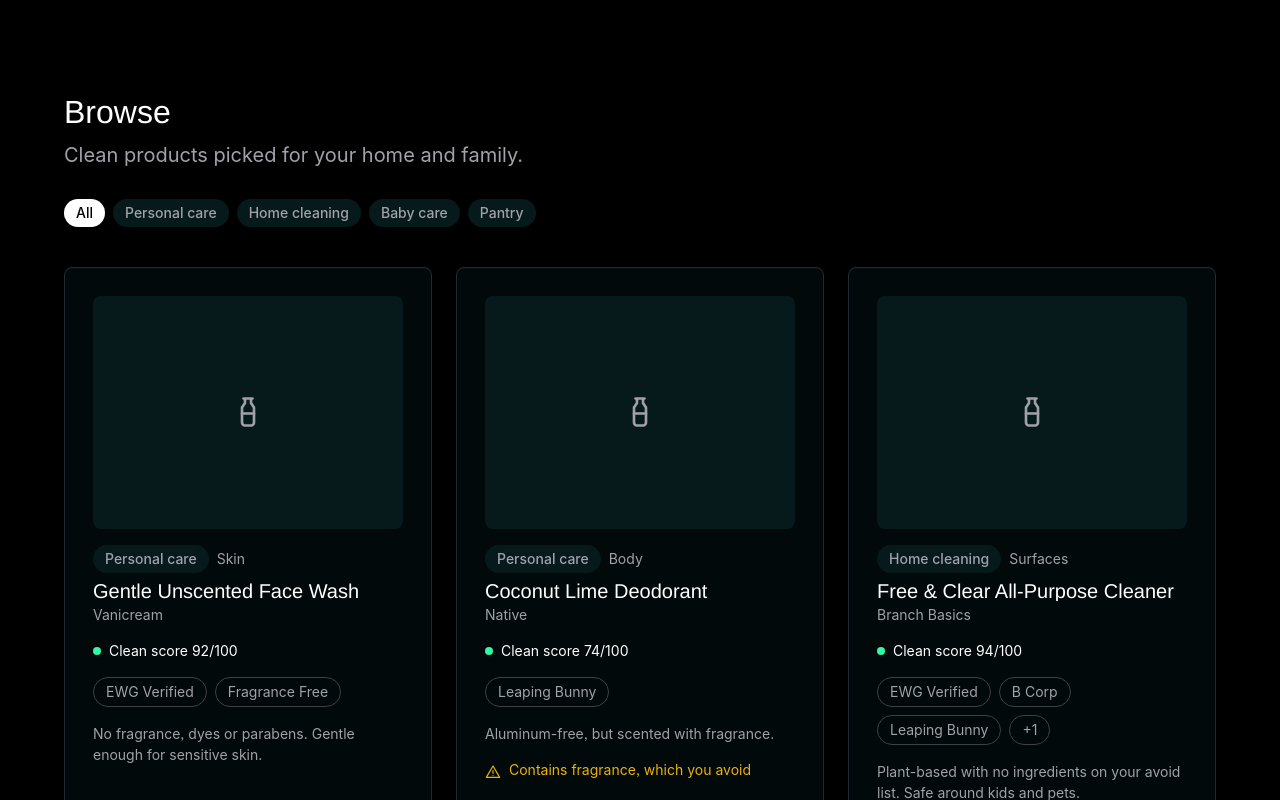
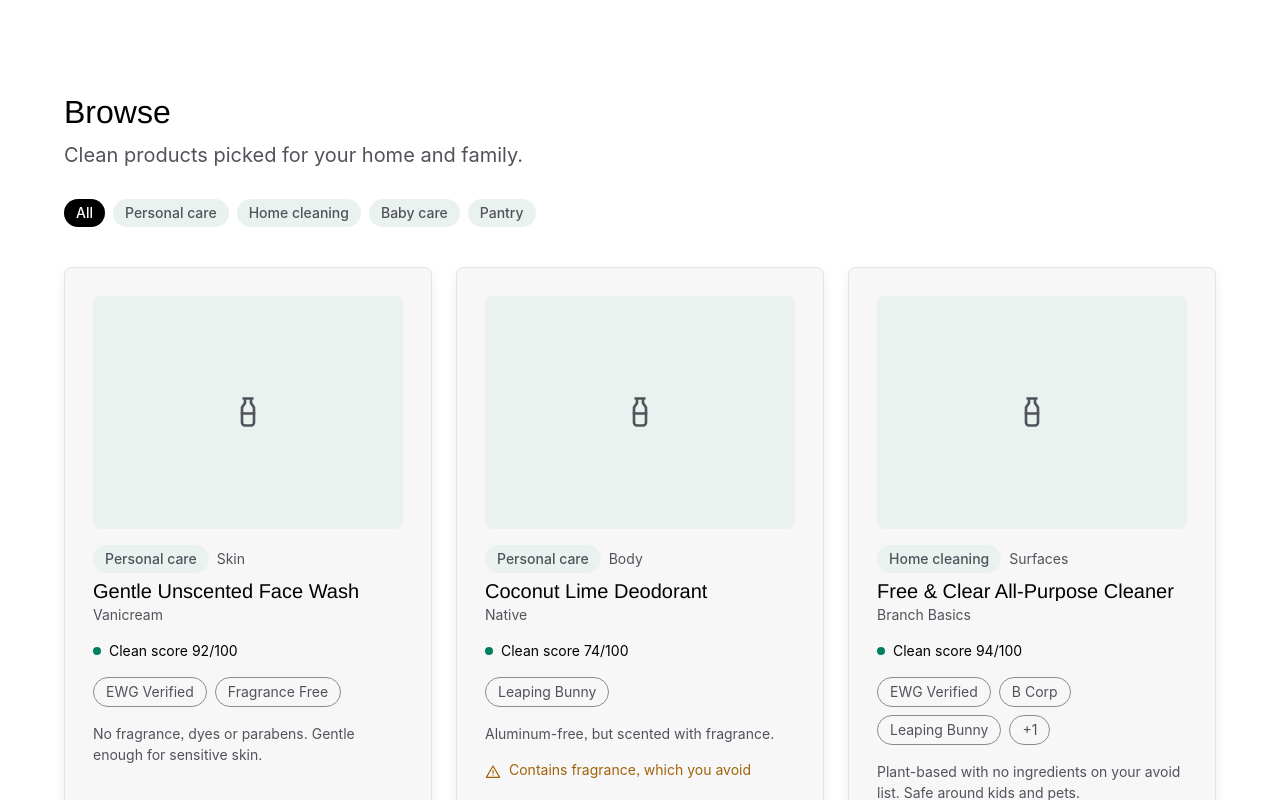
Before and after one commit to bphillips0172/clean-shopper, a React (Vite) app: page / in a window 1280 px wide. Shown: the top 800 px of the page. Built offline with nearby package versions, Linux system fonts and the light colour scheme.

Commit message:
Add light mode tokens and a ThemeToggle switch
Co-Authored-By: Claude Opus 5.5 <noreply@anthropic.com>

```diff
--- a/index.html
+++ b/index.html
@@ -5,6 +5,13 @@
     <link rel="icon" type="image/svg+xml" href="/favicon.svg" />
     <meta name="viewport" content="width=device-width, initial-scale=1.0" />
     <title>Clean Shopper</title>
+    <script>
+      // Apply a saved light/dark choice before the page draws, so it doesn't flash.
+      try {
+        const theme = localStorage.getItem('theme')
+        if (theme === 'light' || theme === 'dark') document.documentElement.dataset.theme = theme
+      } catch {}
+    </script>
   </head>
   <body>
     <div id="root"></div>
--- /dev/null
+++ b/src/components/ThemeToggle.jsx
@@ -0,0 +1,57 @@
+import { useState } from 'react'
+
+// The chosen theme lives on <html data-theme> and in localStorage. With no choice saved,
+// the page follows the device setting (see the light-mode block in tokens.css).
+function currentlyDark() {
+  const chosen = document.documentElement.dataset.theme
+  if (chosen) return chosen === 'dark'
+  return !window.matchMedia('(prefers-color-scheme: light)').matches
+}
+
+function ThemeToggle() {
+  const [isDark, setIsDark] = useState(currentlyDark)
+
+  const toggle = () => {
+    const theme = isDark ? 'light' : 'dark'
+    document.documentElement.dataset.theme = theme
+    try {
+      localStorage.setItem('theme', theme)
+    } catch {
+      // Storage can be blocked; the switch still works for this visit.
+    }
+    setIsDark(!isDark)
+  }
+
+  return (
+    <button
+      type="button"
+      role="switch"
+      aria-checked={isDark}
+      onClick={toggle}
+      className="inline-flex shrink-0 items-center gap-2 rounded-pill border border-border-soft bg-transparent px-3 py-1 font-body text-sm font-medium text-fg transition-colors duration-fast ease-standard cursor-pointer hover:bg-surface-warm focus-visible:outline-none focus-visible:shadow-focus-ring"
+    >
+      <svg
+        className="size-4"
+        viewBox="0 0 24 24"
+        fill="none"
+        stroke="currentColor"
+        strokeWidth="1.75"
+        strokeLinecap="round"
+        strokeLinejoin="round"
+        aria-hidden="true"
+      >
+        {isDark ? (
+          <path d="M20 14.5A8 8 0 0 1 9.5 4a8 8 0 1 0 10.5 10.5Z" />
+        ) : (
+          <>
+            <circle cx="12" cy="12" r="4" />
+            <path d="M12 2v2M12 20v2M4.9 4.9l1.4 1.4M17.7 17.7l1.4 1.4M2 12h2M20 12h2M4.9 19.1l1.4-1.4M17.7 6.3l1.4-1.4" />
+          </>
+        )}
+      </svg>
+      Dark mode
+    </button>
+  )
+}
+
+export default ThemeToggle
--- a/src/styles/tokens.css
+++ b/src/styles/tokens.css
@@ -1,6 +1,8 @@
 /* Design tokens: the source of truth for every visible value.
    Copied from the :root block of the reference components.html. */
 :root {
+  color-scheme: dark;
+
   --bg:           #000000;
   --surface:      #02090a;
   --surface-warm: #061a1c;
@@ -77,3 +79,70 @@
   --container-gutter-tablet:  32px;
   --container-gutter-phone:   16px;
 }
+
+/* Light mode. Only colors, shadows and the focus ring change; type, spacing and shapes are
+   shared. The neon accent and yellow warning are too faint on white, so light uses deeper
+   greens and amber that keep WCAG AA contrast.
+   It applies when the device is set to light, unless someone picked dark with the theme
+   switch (data-theme="dark"), and always when they picked light (data-theme="light"). */
+@media (prefers-color-scheme: light) {
+  :root:not([data-theme="dark"]) {
+    color-scheme: light;
+
+    --bg:           #ffffff;
+    --surface:      #f7f7f8;
+    --surface-warm: #eaf2f0;
+
+    --fg:   #000000;
+    --fg-2: #000000;
+    --muted: #52525b;
+    --meta:  #71717a;
+
+    --border:      #e4e4e7;
+    --border-soft: #8a8a93;
+
+    --accent:        #008060;
+    --accent-on:     #ffffff;
+    --accent-hover:  #006e52;
+
+    --success: #008060;
+    --warn:    #a16207;
+    --danger:  #b91c1c;
+
+    --elev-raised:
+      rgba(0, 0, 0, 0.04) 0px 1px 2px,
+      rgba(0, 0, 0, 0.06) 0px 4px 12px;
+
+    --focus-ring: 0 0 0 2px #008060;
+  }
+}
+
+:root[data-theme="light"] {
+  color-scheme: light;
+
+  --bg:           #ffffff;
+  --surface:      #f7f7f8;
+  --surface-warm: #eaf2f0;
+
+  --fg:   #000000;
+  --fg-2: #000000;
+  --muted: #52525b;
+  --meta:  #71717a;
+
+  --border:      #e4e4e7;
+  --border-soft: #8a8a93;
+
+  --accent:        #008060;
+  --accent-on:     #ffffff;
+  --accent-hover:  #006e52;
+
+  --success: #008060;
+  --warn:    #a16207;
+  --danger:  #b91c1c;
+
+  --elev-raised:
+    rgba(0, 0, 0, 0.04) 0px 1px 2px,
+    rgba(0, 0, 0, 0.06) 0px 4px 12px;
+
+  --focus-ring: 0 0 0 2px #008060;
+}
```
